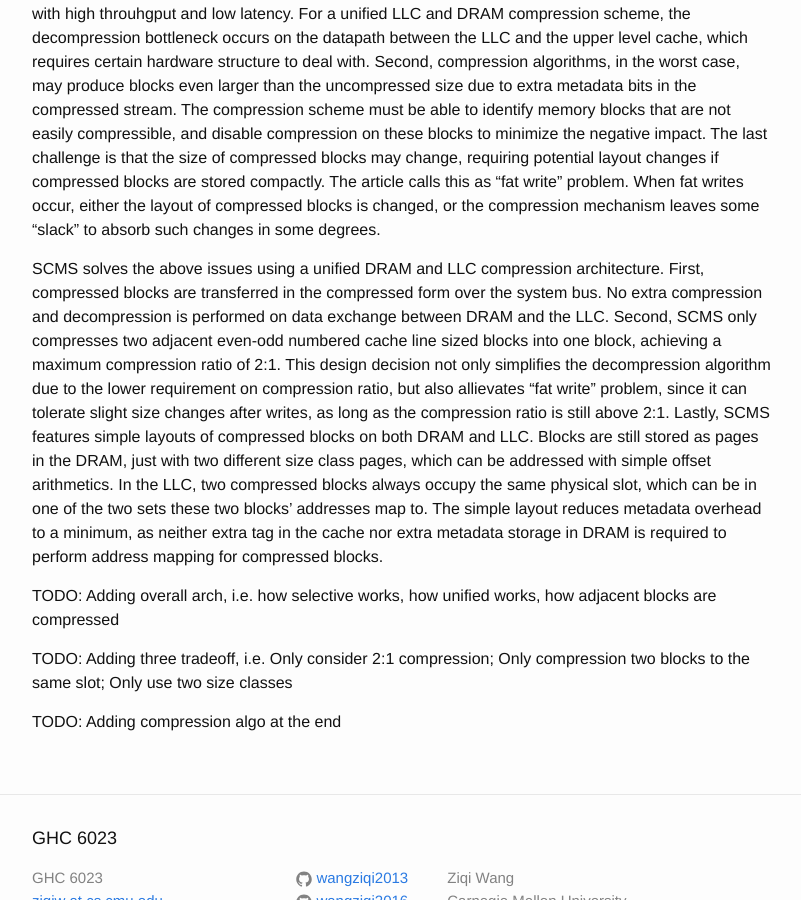
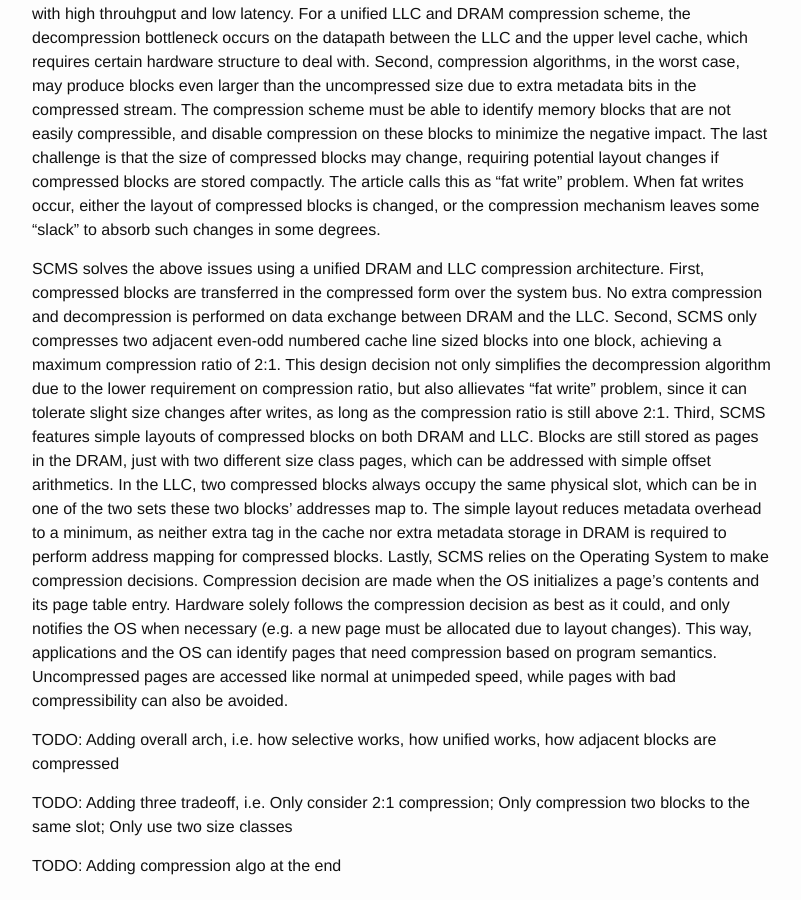
Before and after one commit to wangziqi2013/wangziqi2013.github.io, a Jekyll site: the page built from _posts/2020-07-03-scms.markdown, in a window 1280 px wide and 900 px high, scrolled down 1030 px. Shown: the whole window, without its empty margins (238-1039 px from the left). Built offline with Jekyll 4.4.1, drawn with Linux system fonts in a browser that asks for light colours.

Commit message:
Adding selective compression

```diff
--- a/_posts/2020-07-03-scms.markdown
+++ b/_posts/2020-07-03-scms.markdown
@@ -55,12 +55,17 @@ in the compressed form over the system bus. No extra compression and decompressi
 DRAM and the LLC. Second, SCMS only compresses two adjacent even-odd numbered cache line sized blocks into one block,
 achieving a maximum compression ratio of 2:1. This design decision not only simplifies the decompression algorithm due
 to the lower requirement on compression ratio, but also allievates "fat write" problem, since it can tolerate slight
-size changes after writes, as long as the compression ratio is still above 2:1. Lastly, SCMS features simple layouts of
+size changes after writes, as long as the compression ratio is still above 2:1. Third, SCMS features simple layouts of
 compressed blocks on both DRAM and LLC. Blocks are still stored as pages in the DRAM, just with two different size class
 pages, which can be addressed with simple offset arithmetics. In the LLC, two compressed blocks always occupy the same
 physical slot, which can be in one of the two sets these two blocks' addresses map to. The simple layout reduces metadata
 overhead to a minimum, as neither extra tag in the cache nor extra metadata storage in DRAM is required to perform
 address mapping for compressed blocks.
+Lastly, SCMS relies on the Operating System to make compression decisions. Compression decision are made when the
+OS initializes a page's contents and its page table entry. Hardware solely follows the compression decision as best
+as it could, and only notifies the OS when necessary (e.g. a new page must be allocated due to layout changes).
+This way, applications and the OS can identify pages that need compression based on program semantics. Uncompressed
+pages are accessed like normal at unimpeded speed, while pages with bad compressibility can also be avoided.
 
 TODO: Adding overall arch, i.e. how selective works, how unified works, how adjacent blocks are compressed
 
```
